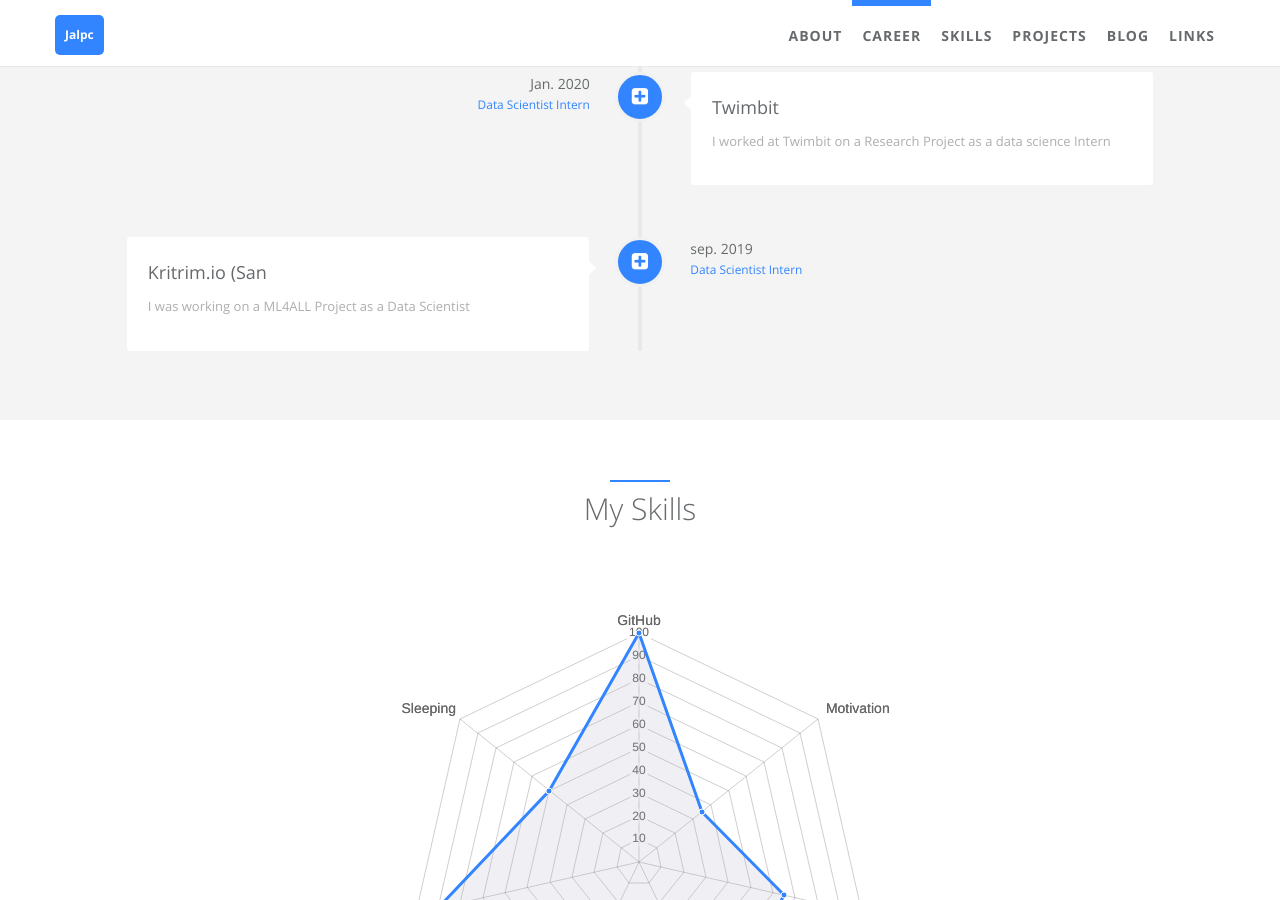
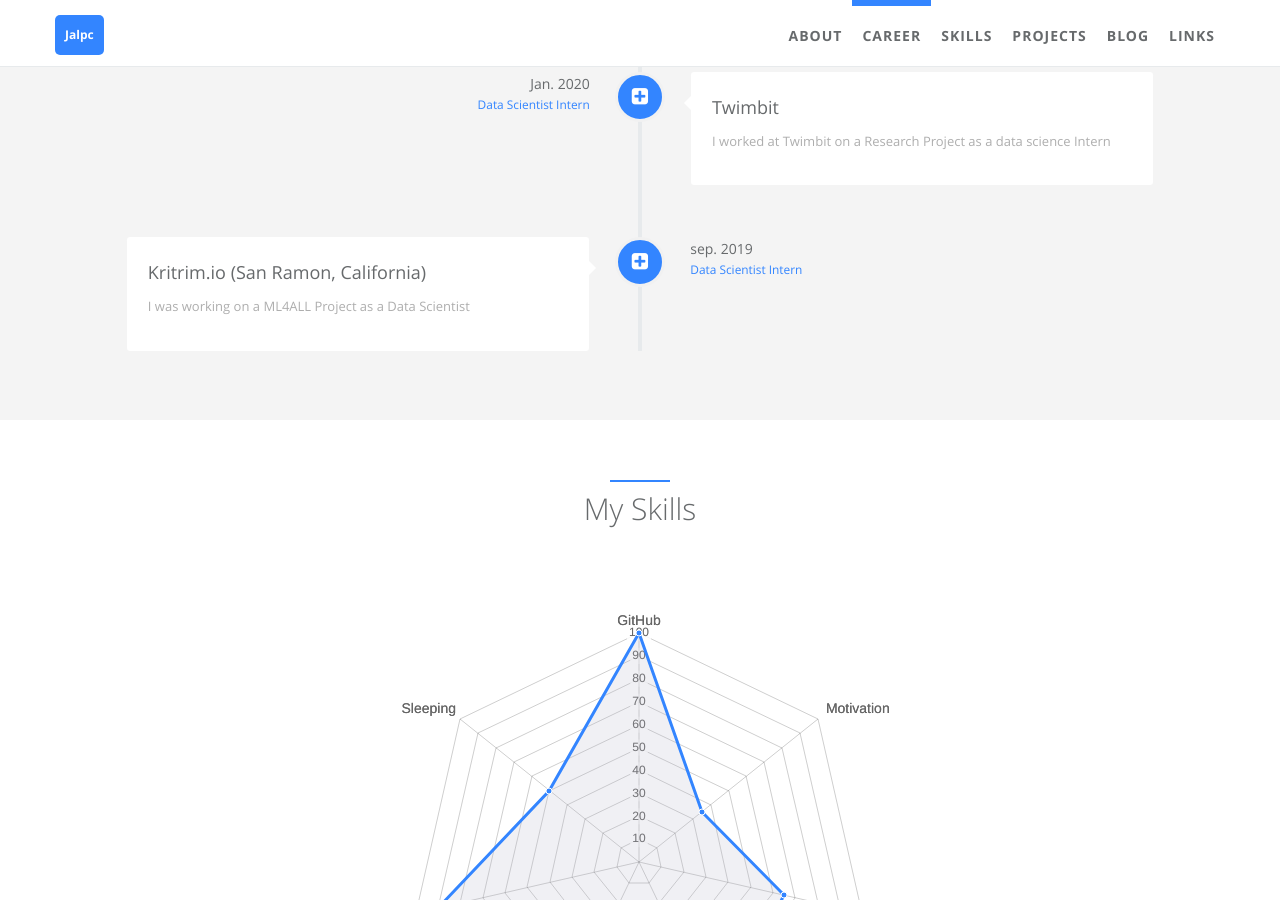
Before and after one commit to mounicarajput/modern-whale, a Jekyll site: the page built from index.html, in a window 1280 px wide and 900 px high, scrolled down 1169 px. Built offline with Jekyll 4.4.1, drawn with Linux system fonts in a browser that asks for light colours.

Commit message:
careers.yml: updated detail in name

```diff
--- a/_data/index/careers.yml
+++ b/_data/index/careers.yml
@@ -27,7 +27,7 @@
   icon: fa-plus-square
   present: false
 - name:
-    detail: 'Kritrim.io (San '
+    detail: 'Kritrim.io (San Ramon, California)'
     i18n: lorem-ipsum
   desc:
     detail: I was working on a ML4ALL Project as a Data Scientist
```
